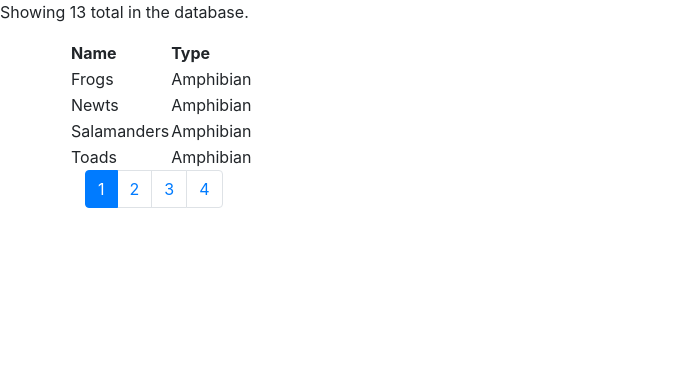
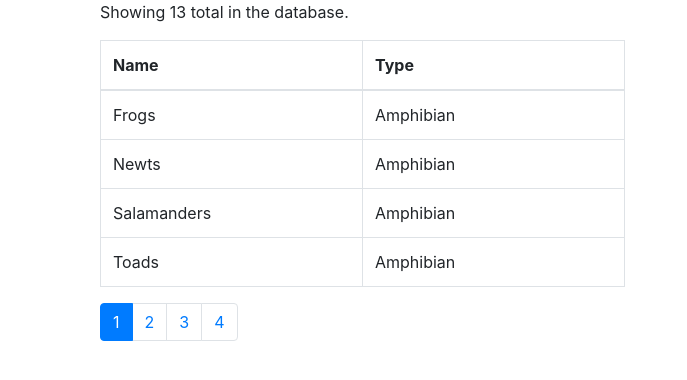
Before and after one commit to emikyas/Pagination, a React (Create React App) app: page / in a window 1280 px wide. Shown: the top 380 px of the page, without its empty margins (0-687 px from the left). Built offline with nearby package versions, Linux system fonts and the light colour scheme.

Commit message:
Adding css in the table

```diff
--- a/src/components/list.jsx
+++ b/src/components/list.jsx
@@ -35,14 +35,17 @@ class List extends Component {
         const { totalCount, data: lists } = this.getPageData();
         return (
             <section>
+                <div className="container">
+                    <div className="col-md-12">
                         <p>Showing {totalCount} total in the database.</p>
-                <div className="container">
                         <div className="row">
-                        <table>
+                            <div className="col-md-6">
+                                <div className="table-responsive">
+                                    <table className="table table-bordered table-list">
                                         <thead>
                                             <tr>
-                                    <th>Name</th>
-                                    <th>Type</th>
+                                                <th scope="col">Name</th>
+                                                <th scope="col">Type</th>
                                             </tr>
                                         </thead>
                                         <tbody>
@@ -63,6 +66,10 @@ class List extends Component {
                                     onPageChange={this.handlePageChange}
                                 />
                             </div>
+                            <div className="col-md-6"></div>
+                        </div>
+                    </div>
+                </div>
             </section>
         );
     }
--- a/src/index.css
+++ b/src/index.css
@@ -1,13 +1,16 @@
 body {
   margin: 0;
-  font-family: -apple-system, BlinkMacSystemFont, 'Segoe UI', 'Roboto', 'Oxygen',
-    'Ubuntu', 'Cantarell', 'Fira Sans', 'Droid Sans', 'Helvetica Neue',
+  font-family: -apple-system, BlinkMacSystemFont, "Segoe UI", "Roboto", "Oxygen",
+    "Ubuntu", "Cantarell", "Fira Sans", "Droid Sans", "Helvetica Neue",
     sans-serif;
   -webkit-font-smoothing: antialiased;
   -moz-osx-font-smoothing: grayscale;
 }
 
 code {
-  font-family: source-code-pro, Menlo, Monaco, Consolas, 'Courier New',
+  font-family: source-code-pro, Menlo, Monaco, Consolas, "Courier New",
     monospace;
 }
+.table-list th {
+  width: 50%;
+}
```
Lines whose indentation alone changed are shown as unchanged.
